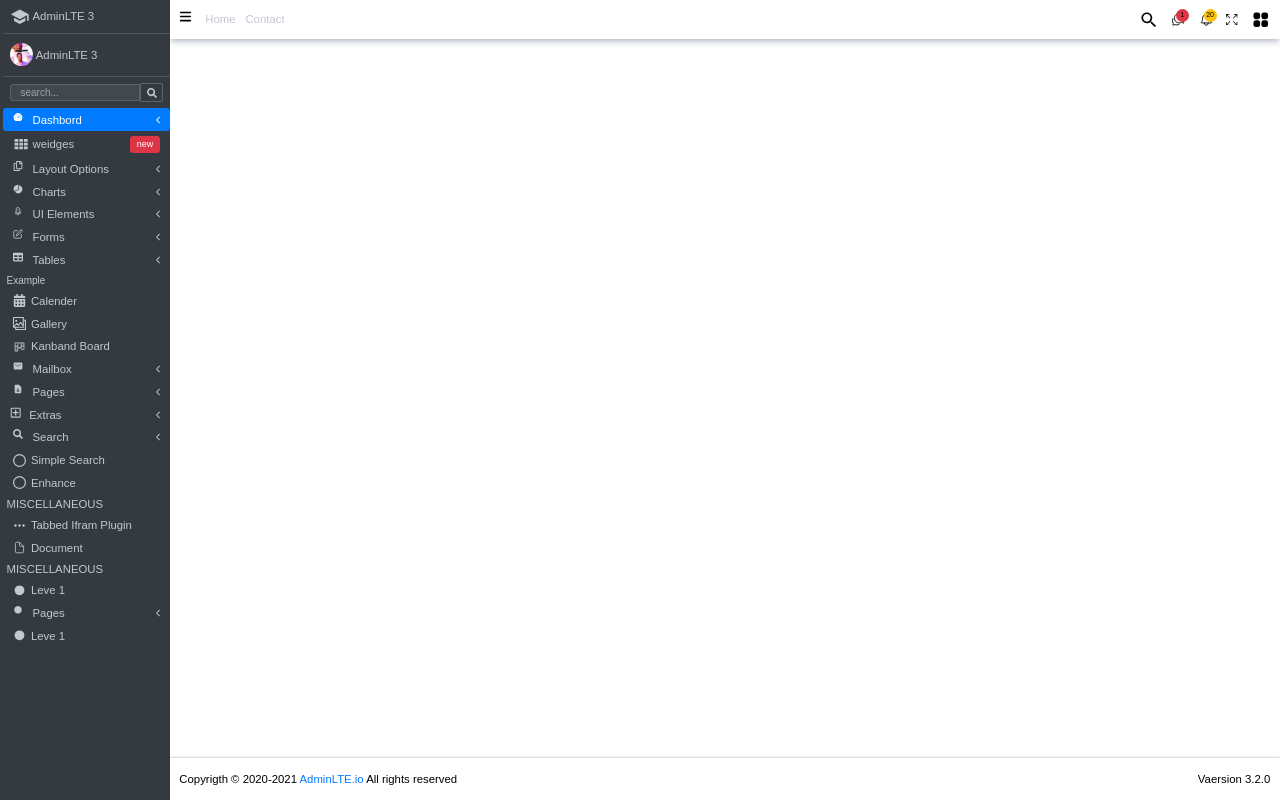
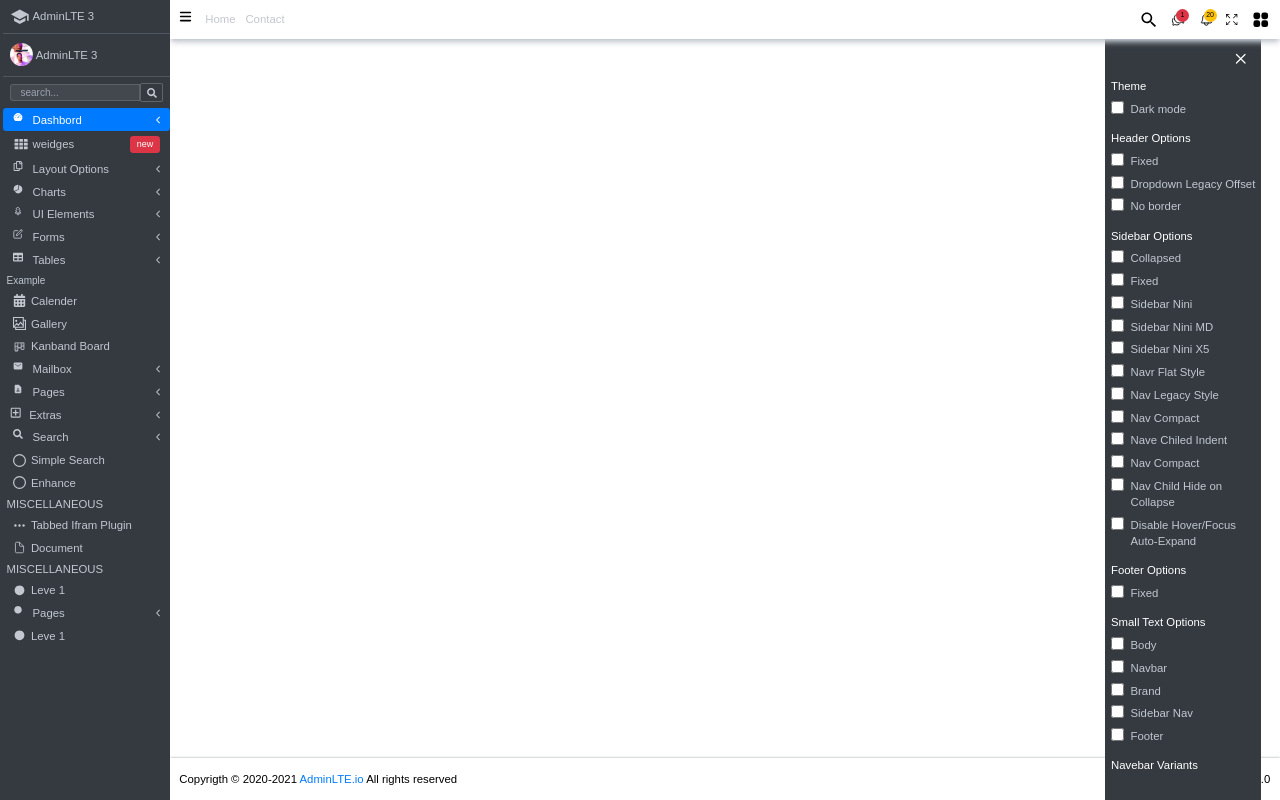
Before and after one commit to leyroy/dashboard2, a React (Create React App) app: page / in a window 1280 px wide. Built offline with nearby package versions, Linux system fonts and the light colour scheme.

Commit message:
done working on the right sidebar

```diff
--- /dev/null
+++ b/src/Assets/dashHomeSidebarIcons.js
@@ -0,0 +1,176 @@
+export const headerOptions = [
+	{
+		id: 1,
+		lable: "Fixed",
+	},
+	{
+		id: 2,
+		lable: "Dropdown Legacy Offset",
+	},
+	{
+		id: 3,
+		lable: "No border",
+	},
+];
+
+export const sideBarOptions = [
+	{
+		id: 1,
+		lable: "Collapsed",
+	},
+	{
+		id: 2,
+		lable: "Fixed",
+	},
+	{
+		id: 3,
+		lable: "Sidebar Nini",
+	},
+	{
+		id: 4,
+		lable: "Sidebar Nini MD",
+	},
+	{
+		id: 5,
+		lable: "Sidebar Nini X5 ",
+	},
+	{
+		id: 6,
+		lable: "Navr Flat Style",
+	},
+	{
+		id: 7,
+		lable: "Nav Legacy Style ",
+	},
+	{
+		id: 8,
+		lable: "Nav Compact ",
+	},
+	{
+		id: 9,
+		lable: "Nave Chiled Indent",
+	},
+	{
+		id: 10,
+		lable: "Nav Compact ",
+	},
+	{
+		id: 11,
+		lable: "Nav Child Hide on Collapse",
+	},
+	{
+		id: 12,
+		lable: "Disable Hover/Focus Auto-Expand",
+	},
+];
+
+export const footerOptions = [
+	{
+		id: 1,
+		lable: "Fixed",
+	},
+];
+
+export const SmallTextOptions = [
+	{
+		id: 1,
+		lable: "Body",
+	},
+	{
+		id: 2,
+		lable: "Navbar",
+	},
+	{
+		id: 3,
+		lable: "Brand",
+	},
+	{
+		id: 4,
+		lable: "Sidebar Nav",
+	},
+	{
+		id: 5,
+		lable: "Footer",
+	},
+];
+
+export const navbarVariants = [
+	{
+		id: 1,
+		lable: "Primary",
+	},
+	{
+		id: 2,
+		lable: "Secondary",
+	},
+	{
+		id: 3,
+		lable: "Info",
+	},
+	{
+		id: 4,
+		lable: "Success",
+	},
+	{
+		id: 5,
+		lable: "Danger",
+	},
+	{
+		id: 6,
+		lable: "Indigo",
+	},
+	{
+		id: 7,
+		lable: "Purple",
+	},
+	{
+		id: 8,
+		lable: "Pink",
+	},
+	{
+		id: 9,
+		lable: "Navy",
+	},
+	{
+		id: 10,
+		lable: "Lightblue",
+	},
+	{
+		id: 11,
+		lable: "Teal",
+	},
+	{
+		id: 12,
+		lable: "Cyan",
+	},
+	{
+		id: 13,
+		lable: "Dark",
+	},
+	{
+		id: 14,
+		lable: "Gray dark",
+	},
+	{
+		id: 15,
+		lable: "Gray",
+	},
+	{
+		id: 16,
+		lable: "Ligth",
+	},
+	{
+		id: 17,
+		lable: "Warning",
+	},
+	{
+		id: 18,
+		lable: "White",
+	},
+	{
+		id: 19,
+		lable: "Orange",
+	},
+];
+
+export const modes = [{ id: 1, lable: "Dark mode" }];
--- a/src/components/DashHome.js
+++ b/src/components/DashHome.js
@@ -7,8 +7,10 @@
 import { IoChatbubblesOutline } from "react-icons/io5";
 import { IoMdSearch } from "react-icons/io";
 import Dashboardv1 from "./Dashboardv1";
+import Settings from "./Settings";
 export default function DashHome({ setIsOpen }) {
 	const [tab, setTab] = useState("");
+	const [isShowSettings, setIsShowSettings] = useState(true);
 	const location = useLocation();
 	useEffect(() => {
 		const params = new URLSearchParams(location.search);
@@ -17,8 +19,8 @@
 		console.log(url);
 	}, [location.search]);
 	return (
-		<div className="w-full h-screen gap-3 flex flex-col justify-start overflow-y-scroll">
-			<header className="flex  p-3 gap-4 shadow-md w-full shadow-textcolor">
+		<div className="w-full h-screen flex flex-col justify-start overflow-y-scroll">
+			<header className="flex z-20 p-3 bg-white gap-4 shadow-md w-full shadow-textcolor">
 				<div
 					className="cursor-pointer"
 					onClick={() => setIsOpen((pre) => !pre)}
@@ -44,10 +46,22 @@
 						</span>
 					</div>
 					<BsArrowsFullscreen />
-					<HiSquares2X2 className="h-6 w-6" />
+					<div
+						onClick={() => setIsShowSettings((prv) => !prv)}
+						className="cursor-pointer"
+					>
+						<HiSquares2X2 className="h-6 w-6" />
+					</div>
 				</div>
 			</header>
-			<div>{tab === "dashboardv1" && <Dashboardv1 />}</div>
+			<div className="relative">
+				{tab === "dashboardv1" && <Dashboardv1 />}
+				<Settings
+					isShowSettings={isShowSettings}
+					setIsShowSettings={setIsShowSettings}
+				/>
+			</div>
+
 			<footer className="flex mt-auto justify-between items-center px-3 text-sm py-4 shadow shadow-darkgray">
 				<div>
 					Copyrigth &copy; 2020-2021{" "}
--- a/src/components/Dashboard.js
+++ b/src/components/Dashboard.js
@@ -2,6 +2,7 @@
 import SideBar from "./SideBar";
 import DashHome from "./DashHome";
 import { useLocation } from "react-router-dom";
+import { Modal } from "./Modal";
 
 function Dashboard() {
 	const [isOpen, setIsOpen] = useState(true);
@@ -14,7 +15,9 @@
 	}, [location.search]);
 
 	return (
-		<div className="flex h-screen overflow-hidden">
+		<div className="flex relative h-screen overflow-hidden">
+			{isOpen && <Modal setIsOpen={setIsOpen} />}
+
 			<SideBar
 				tab={tab}
 				setTab={setTab}
--- a/src/components/Dashboardv1.js
+++ b/src/components/Dashboardv1.js
@@ -12,7 +12,7 @@
 
 export default function Dashboardv1() {
 	return (
-		<div className="px-2">
+		<div className="px-2 mb-3">
 			<div className="flex items-center justify-between p-2">
 				<h1 className="text-xl font-medium">Dashboard</h1>
 				<div className="text-sm text-bluecolor">
--- a/src/components/DropDown.js
+++ b/src/components/DropDown.js
@@ -45,14 +45,18 @@
 					<IoIosArrowBack />
 				</div>
 			</div>
-			<ul className="">
+			<ul
+				className={`overflow-hidden duration-300 ${
+					isDropOpen && isOpen
+						? "h-auto duration-300"
+						: "h-0 overflow-hidden"
+				} duration-300`}
+			>
 				{data.map((item, id) => (
 					<Link
 						to={`/?tab=${item.link}`}
 						key={id}
-						className={`px-2 ${
-							isDropOpen && isOpen ? "block" : "hidden"
-						} hover:bg-textcolor hover:bg-opacity-10 my-1 cursor-pointer hover:text-white ${
+						className={`px-2 hover:bg-textcolor hover:bg-opacity-10 duration-300  my-1 cursor-pointer hover:text-white ${
 							tab === item?.link && "bg-textcolor bg-opacity-25"
 						} rounded duration-300 flex items-center py-0.5 justify-start text-sm ease-linear transition-opacity gap-1`}
 					>
--- /dev/null
+++ b/src/components/Modal.js
@@ -0,0 +1,8 @@
+export const Modal = ({ setIsOpen }) => {
+	return (
+		<div
+			onClick={() => setIsOpen(false)}
+			className="absolute z-30 inset-0 bg-darkgray opacity-50 md:hidden cursor-pointer "
+		></div>
+	);
+};
--- /dev/null
+++ b/src/components/Settings.js
@@ -0,0 +1,95 @@
+import React, { useState } from "react";
+import {
+	SmallTextOptions,
+	footerOptions,
+	headerOptions,
+	modes,
+	navbarVariants,
+	sideBarOptions,
+} from "../Assets/dashHomeSidebarIcons";
+import { IoCloseOutline } from "react-icons/io5";
+
+const ShowSetingsNavs = ({ data, label }) => {
+	return (
+		<div className=" gap-2 flex flex-col text-sm text-white">
+			<h1>{label}</h1>
+			{data.map((item) => (
+				<ShowOptions item={item} />
+			))}
+		</div>
+	);
+};
+
+const ShowOptions = ({ item }) => {
+	const [enable, setEnable] = useState(false);
+	return (
+		<div
+			key={item.id}
+			className="flex text-textcolor text-sm cursor-pointer items-start justify-start gap-2"
+		>
+			<input
+				onChange={() => setEnable((prv) => !prv)}
+				className="cursor-pointer h-4 w-4"
+				type="checkbox"
+				checked={enable}
+				id=""
+			/>
+			<span htmlFor="">{item.lable}</span>
+		</div>
+	);
+};
+
+function Settings({ isShowSettings, setIsShowSettings }) {
+	return (
+		<div
+			className={`-10 ${
+				isShowSettings ? "w-48 pl-2 pt-12" : "w-0"
+			} duration-500 top-0 fixed flex flex-col bottom-0 pb-7 h-screen overflow-hidden bg-darkgray right-6`}
+		>
+			<div
+				onClick={() => setIsShowSettings((prv) => !prv)}
+				className="cursor-pointer text-2xl mt-3 text-white ml-auto mr-3"
+			>
+				<IoCloseOutline />
+			</div>
+			<div
+				className={` ${
+					isShowSettings
+						? "overflow-y-scroll scrollbar-thin scrollbar-corner-darkgray"
+						: "overflow-y-hidden"
+				} mt-3 scrollbar-track-white  gap-4 pb-4 flex flex-col h-full`}
+			>
+				{isShowSettings && (
+					<>
+						<ShowSetingsNavs
+							data={modes}
+							label={"Theme"}
+						/>
+						<ShowSetingsNavs
+							data={headerOptions}
+							label={"Header Options"}
+						/>
+						<ShowSetingsNavs
+							data={sideBarOptions}
+							label={"Sidebar Options"}
+						/>
+						<ShowSetingsNavs
+							data={footerOptions}
+							label={"Footer Options"}
+						/>
+						<ShowSetingsNavs
+							data={SmallTextOptions}
+							label={"Small Text Options"}
+						/>
+						<ShowSetingsNavs
+							data={navbarVariants}
+							label={"Navebar Variants"}
+						/>
+					</>
+				)}
+			</div>
+		</div>
+	);
+}
+
+export default Settings;
--- a/src/components/SideBar.js
+++ b/src/components/SideBar.js
@@ -42,11 +42,9 @@
 }) {
 	return (
 		<div
-			className={`h-screen side__bar sticky bottom-0 ${
-				isOpen
-					? "w-60"
-					: "w-16 flex items-center justify-start flex-col"
-			} duration-300 overflow-hidden pl-1 scrollbar-thin bg-darkgray text-textcolor`}
+			className={`h-screen side__bar z-30 md:sticky bottom-0 ${
+				isOpen ? "w-60 fixed md:flex" : "w-16 hidden md:flex"
+			} duration-300 overflow-hidden items-center justify-start flex-col pl-1 scrollbar-thin bg-darkgray text-textcolor`}
 		>
 			<div className="w-full flex border-opacity-20 items-center justify-start text-lg font-normal border-b border-textcolor py-2 pl-2 gap-1">
 				<MdSchool className="cursor-pointer h-6 w-6" />
```
